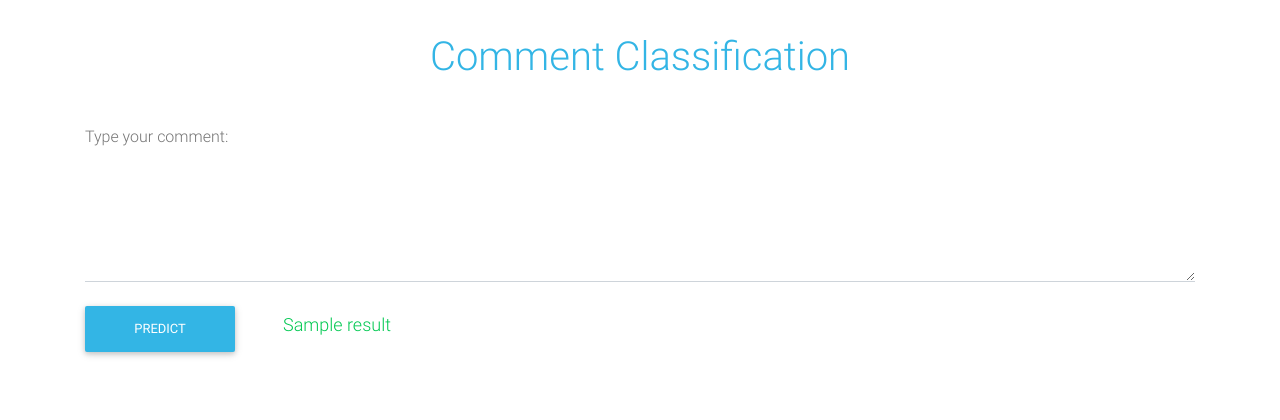
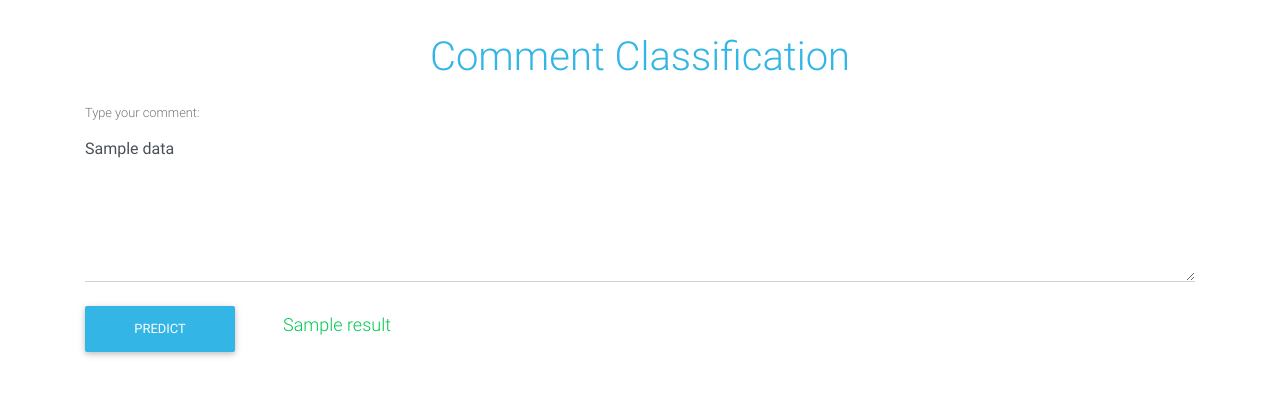
Before and after one commit to Nakajima-Kuro/comment_classification, a Flask app: template Templates/index.html in a window 1280 px wide. Shown: the top 420 px of the page. Run offline with Flask 2, Linux system fonts and the light colour scheme; the template is opened without the code that fills it: most values are stand-ins (such as "Sample title", 1, 10 or a date in 2020); some libraries are stand-ins or nearby versions.

Commit message:
Son of the bitch I'm in

```diff
--- a/Templates/index.html
+++ b/Templates/index.html
@@ -16,7 +16,7 @@
     <form action="" method="POST">
       <div class="form-group">
         <div class="md-form">
-          <textarea id="text" class="md-textarea form-control" rows="5" type="text" name="data"></textarea>
+          <textarea id="text" class="md-textarea form-control" rows="5" type="text" name="data">{{ data }}</textarea>
           <label for="text">Type your comment:</label>
         </div>
         <div class="d-flex d-row justify-content-start">
--- a/app.py
+++ b/app.py
@@ -3,8 +3,9 @@ from flask import render_template
 from flask import Flask,request
 import os
 from keras.models import load_model
-from keras.preprocessing.text import Tokenizer
+from keras.preprocessing.text import Tokenizer, text_to_word_sequence
 from keras.preprocessing.sequence import pad_sequences
+import numpy as np
 import pickle
 
 app=Flask(__name__)
@@ -13,18 +14,23 @@ port = int(os.environ.get("PORT", 5000))
 @app.route('/', methods=['GET','POST'])
 def home():
     if request.method == 'POST':
-        data=request.form["data"]   #This is the data for prediction
-        data = clean(data)
+        data = request.form["data"]   #This is the data for prediction
+        data = text_to_word_sequence(clean(data))
         with open('tokenizer.pickle', 'rb') as handle:
             tokenizer = pickle.load(handle)
-        tokenizer.fit_on_texts(data)
-        sequences = tokenizer.texts_to_sequences(data)
-        data = pad_sequences(sequences, maxlen=200)
+        sequences = tokenizer.texts_to_sequences([data])
+        X = pad_sequences(sequences, maxlen=600)
         model = load_model('BestModel.hdf5')
-        y = model.predict(data).flatten()
-        re = np.argmax(y, axis=None, out=None)
+        print(sequences)
+        print(data)
+        print(X)
+        y = model.predict(X).flatten()
         print(y)
-        return(render_template('index.html', result = y))
+        if y[0] > y[1]:
+            message = "This is a bad comment"
+        else:
+            message = "This is a good comment"
+        return(render_template('index.html', result = message, data = request.form["data"]))
     return render_template('index.html')
 if __name__ ==  '__main__':
     app.run(port=port)
```
Also changed, not shown: model.py (+6 -5 lines), 1 other file.
